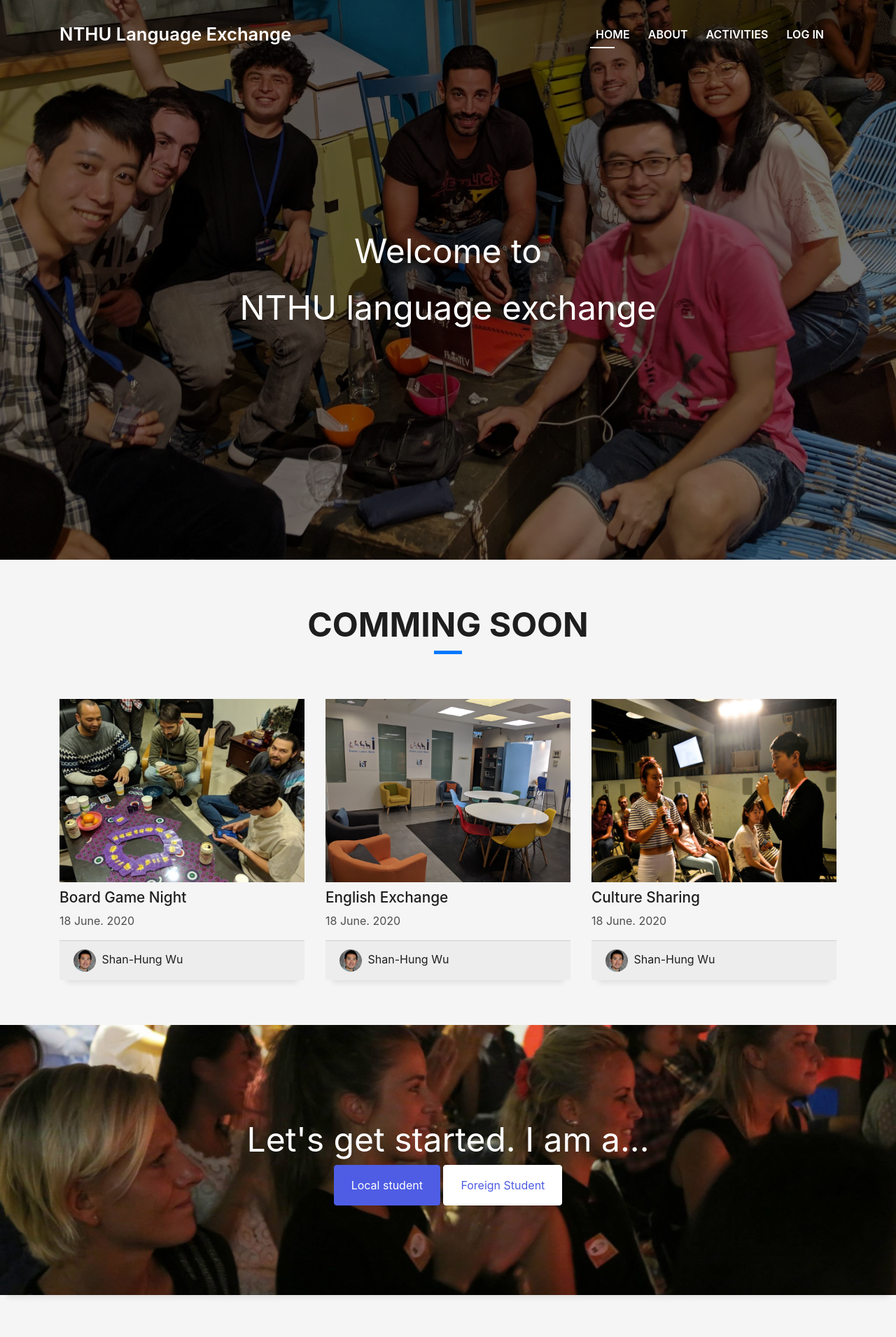
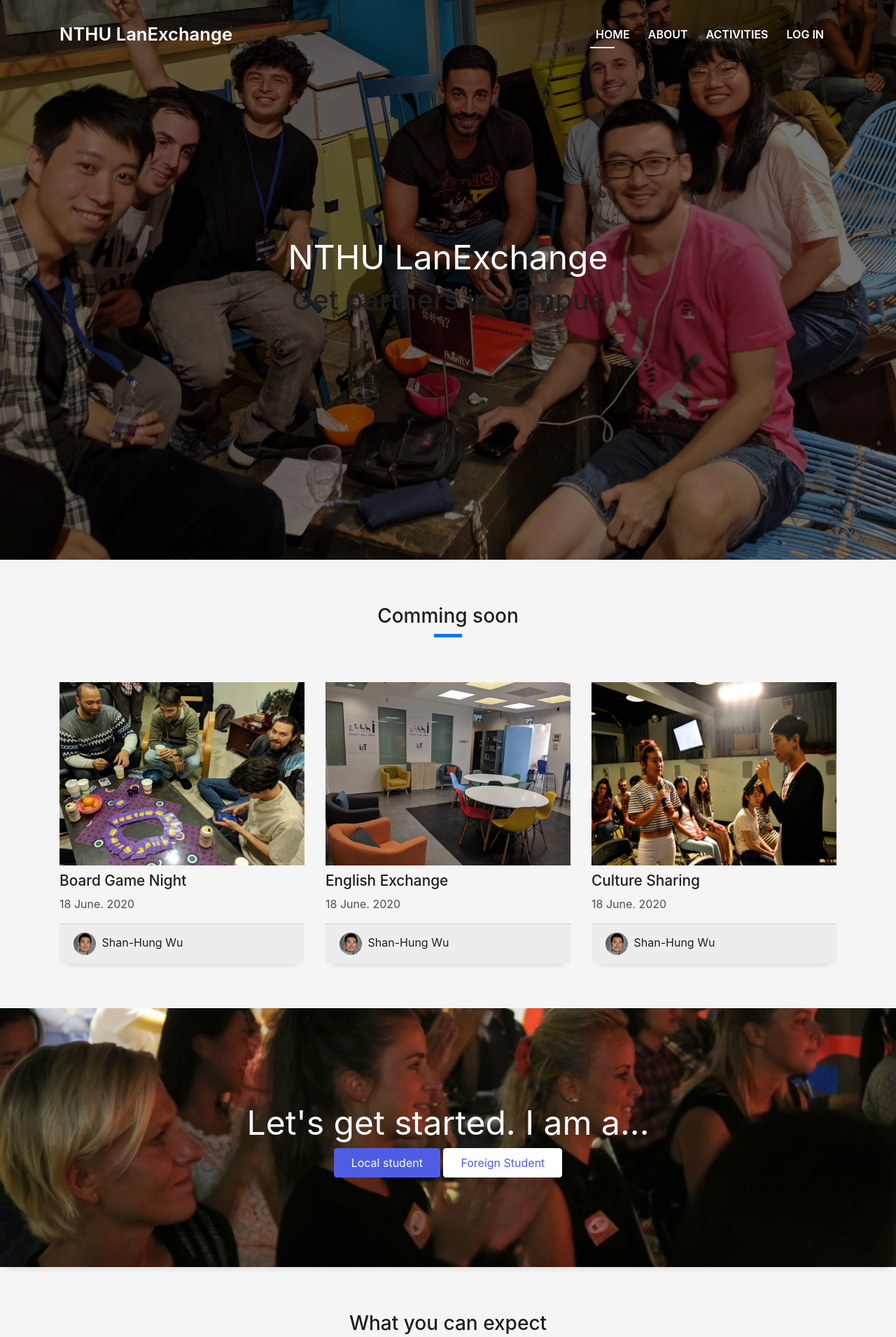
Before and after one commit to royyy83512/software_studio_final, a plain HTML site: page index.html in a window 1280 px wide. Shown: the top 1911 px of the page at 70% size. Drawn offline with Linux system fonts and the light colour scheme.

Commit message:
update font size, color and landing page
update font size, color and landing page

```diff
--- a/index.html
+++ b/index.html
@@ -24,7 +24,7 @@
     <!--/ Nav Star /-->
     <nav class="navbar navbar-b navbar-trans navbar-expand-md fixed-top" id="mainNav">
         <div class="container">
-            <a class="navbar-brand js-scroll" href="#page-top">NTHU Language Exchange</a>
+            <a class="navbar-brand js-scroll" href="#page-top">NTHU LanExchange</a>
             <button class="navbar-toggler collapsed" type="button" data-toggle="collapse" data-target="#navbarDefault" aria-controls="navbarDefault" aria-expanded="false" aria-label="Toggle navigation">
 
       </button>
@@ -51,8 +51,8 @@
         <div class="intro-content display-table">
             <div class="table-cell">
                 <div class="container">
-                    <p class="intro-title">Welcome to</p>
-                    <h5 class="intro-title">NTHU language exchange</h5>
+                    <h1 class="intro-title">NTHU LanExchange</h1>
+                    <h1 class="intro-subtitle">Get partners in campus</h1>
                 </div>
             </div>
         </div>
@@ -66,7 +66,7 @@
             <div class="row">
                 <div class="col-sm-12">
                     <div class="title-box text-center">
-                        <h3 class="title-a">
+                        <h3 class="title-topic">
                             Comming soon
                         </h3>
                         <div class="line-mf"></div>
@@ -157,8 +157,8 @@
                             <div class="col-md-9 text-center">
                                 <div class="banner">Let's get started. I am a...</div>
                                 <p class="mb-0">
-                                    <a href="#" class="btn btn-local px-4 py-3">Local student</a>
-                                    <a href="#" class="btn btn-foreign px-4 py-3">Foreign Student</a>
+                                    <a href="#" class="btn btn-local px-4 py-2">Local student</a>
+                                    <a href="#" class="btn btn-foreign px-4 py-2">Foreign Student</a>
                                 </p>
                             </div>
                         </div>
@@ -174,14 +174,14 @@
     <section id="information" class="information-mf sect-pt4 route">
         <div class="container">
             <div class="title-box text-center">
-                <h3 class="title-a">
+                <h3 class="title-topic">
                     What you can expect
                 </h3>
                 <div class="line-mf"></div>
             </div>
             <div class="row">
                 <div class="col-sm-12">
-                    <div class="box-shadow-full">
+                    <div class="information-shadow-full">
                         <div class="row">
                             <div class="col-md-6">
                                 <a><img src="img/NTHU.jpg" alt="" class="img-fluid"></a>
```
